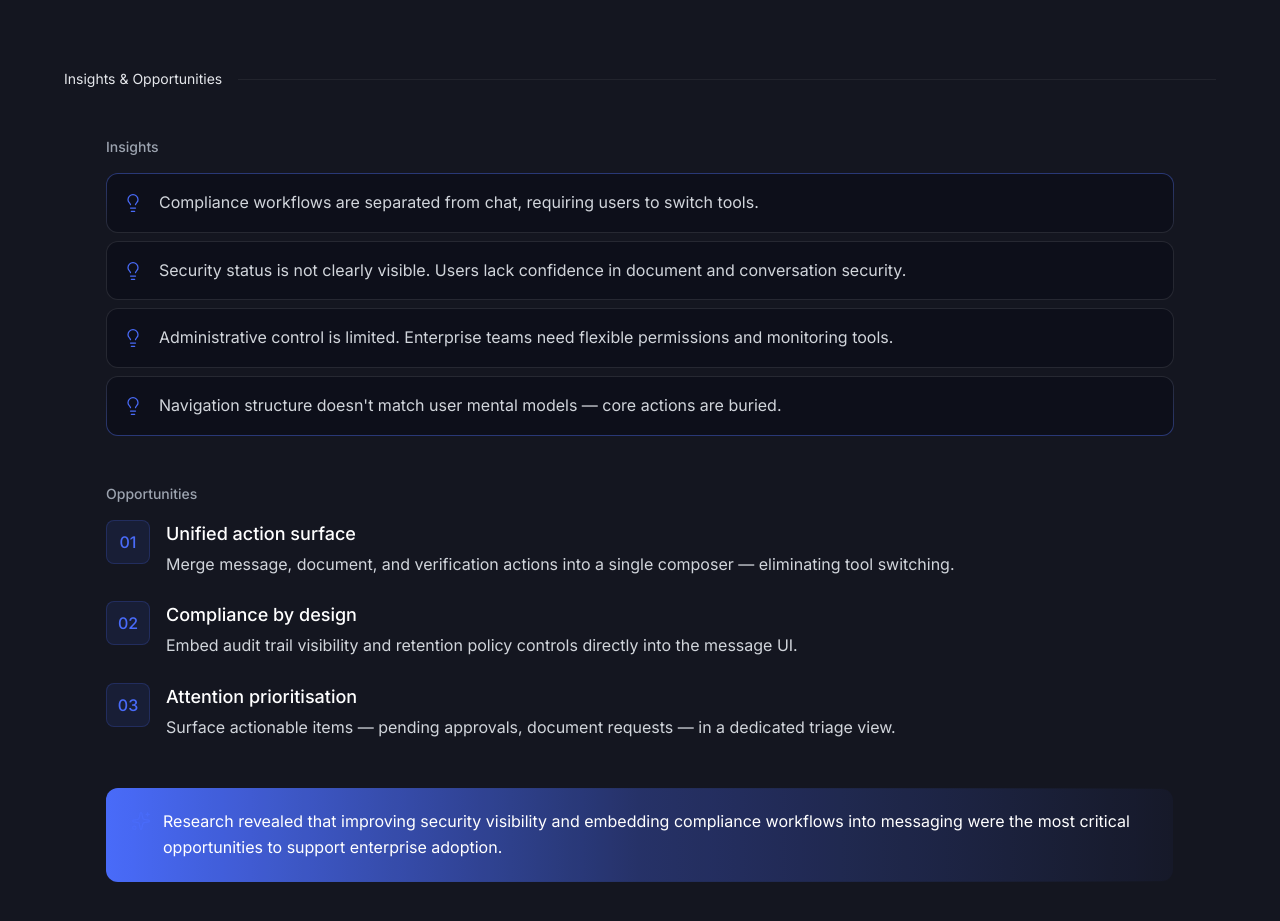
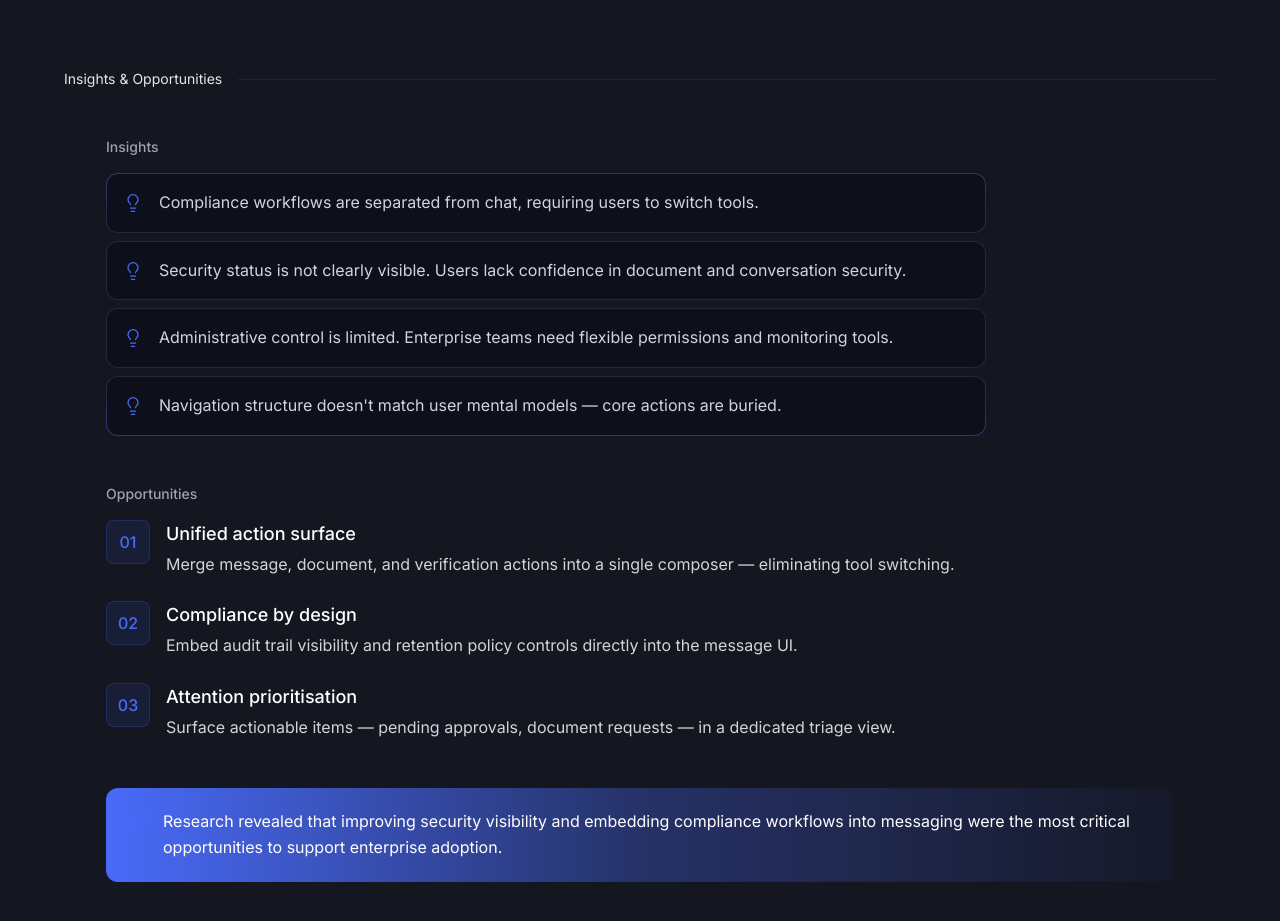
Before and after one commit to AlonaRyzhenko/alyona-portfolio, a Next.js app: page /work/messenger in a window 1280 px wide. Shown: the part 3860-4781 px from the top of the page. Built offline with nearby package versions, Linux system fonts and the light colour scheme.

Commit message:
Insights block: equal cards, constrained width

```diff
--- a/app/work/messenger/MessengerCaseStudy.tsx
+++ b/app/work/messenger/MessengerCaseStudy.tsx
@@ -440,7 +440,7 @@
               className="flex flex-col gap-12"
             >
               {/* Insights */}
-              <div className="flex flex-col gap-4">
+              <div className="flex flex-col gap-4 max-w-[880px]">
                 <h3 className="text-[#9CA3AF] text-sm font-medium">Insights</h3>
                 <div className="flex flex-col gap-2">
                   {insights.map((text, i) => {
```
